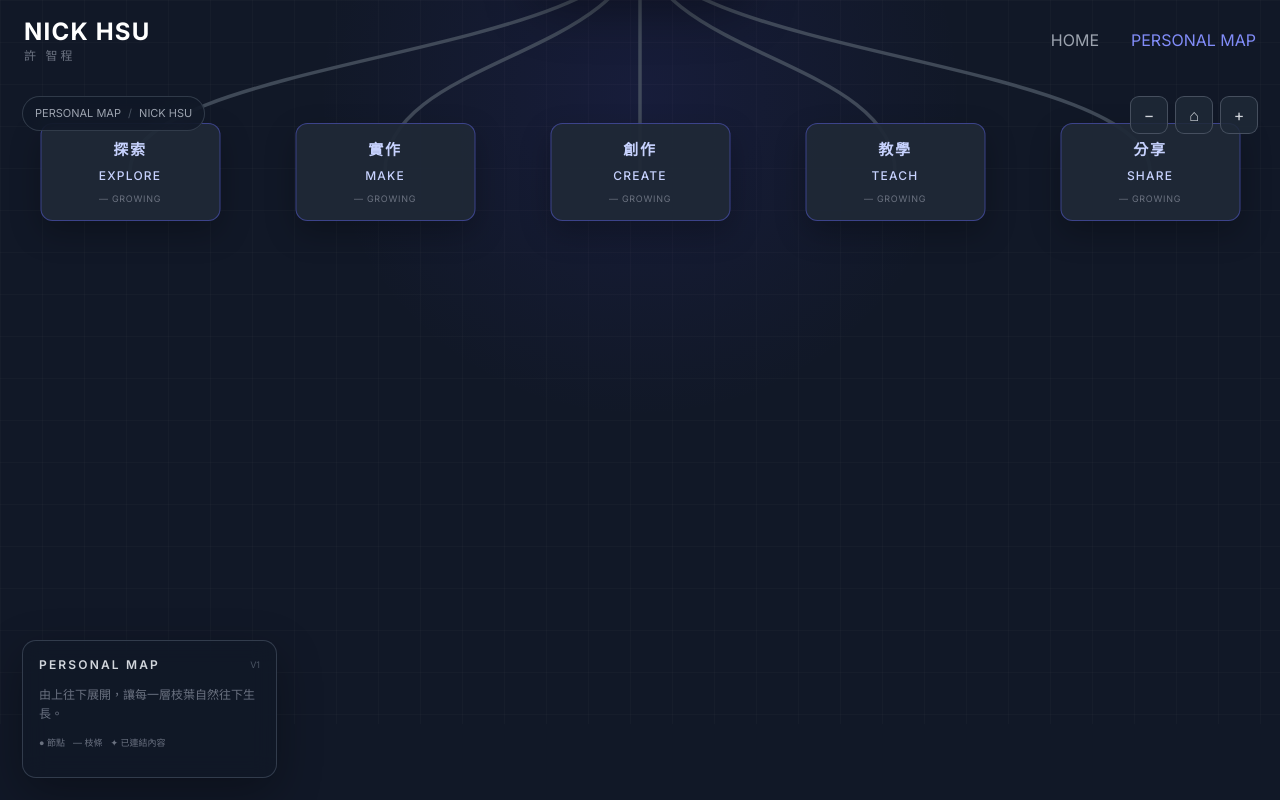
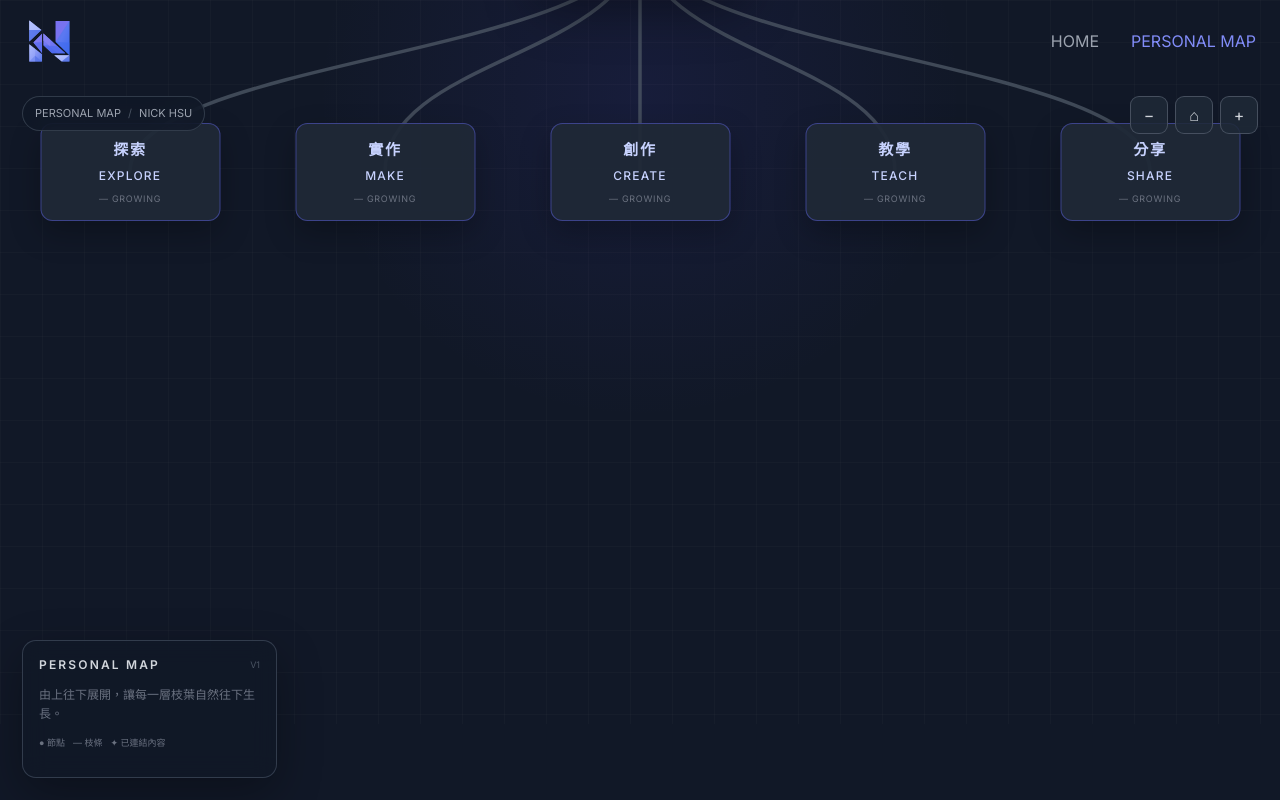
Before and after one commit to hsuccgunpla-collab/nick-hsu-website, a plain HTML site: page mapV7.html in a window 1280 px wide. Drawn offline with nearby package versions, Linux system fonts and the light colour scheme.

Commit message:
Add files via upload

```diff
--- a/mapV7.html
+++ b/mapV7.html
@@ -37,6 +37,25 @@
                 #111827;
             color: #E5E7EB;
             overflow-x: hidden;
+        }
+
+
+        .logo-link {
+            display: inline-flex;
+            align-items: center;
+            text-decoration: none;
+        }
+
+        .site-logo {
+            display: block;
+            width: 50px;
+            height: 50px;
+            object-fit: contain;
+        }
+
+        .logo-link:hover .site-logo {
+            transform: scale(1.04);
+            transition: transform .2s ease;
         }
 
         .nav-scrolled {
@@ -308,6 +327,11 @@
         }
 
         @media (max-width: 767px) {
+            .site-logo {
+                width: 42px;
+                height: 42px;
+            }
+
             .map-shell {
                 height: calc(100vh - 68px);
                 min-height: 600px;
@@ -380,9 +404,8 @@
 <header id="main-header" class="fixed top-0 left-0 right-0 z-50 transition-all duration-300">
     <div class="container mx-auto px-5 md:px-6 py-4">
         <nav class="flex items-center justify-between">
-            <a href="index.html" class="text-white">
-                <span class="block text-xl md:text-2xl font-bold tracking-wider">NICK HSU</span>
-                <span class="block text-xs text-gray-500 tracking-[0.25em]">許 智程</span>
+            <a href="index.html" aria-label="NICK HSU Home" class="logo-link">
+                <img src="NICK_HSU_LOGO_MASTER.svg" alt="NICK HSU Tangram N" class="site-logo">
             </a>
 
             <div class="hidden md:flex items-center gap-8">
```
